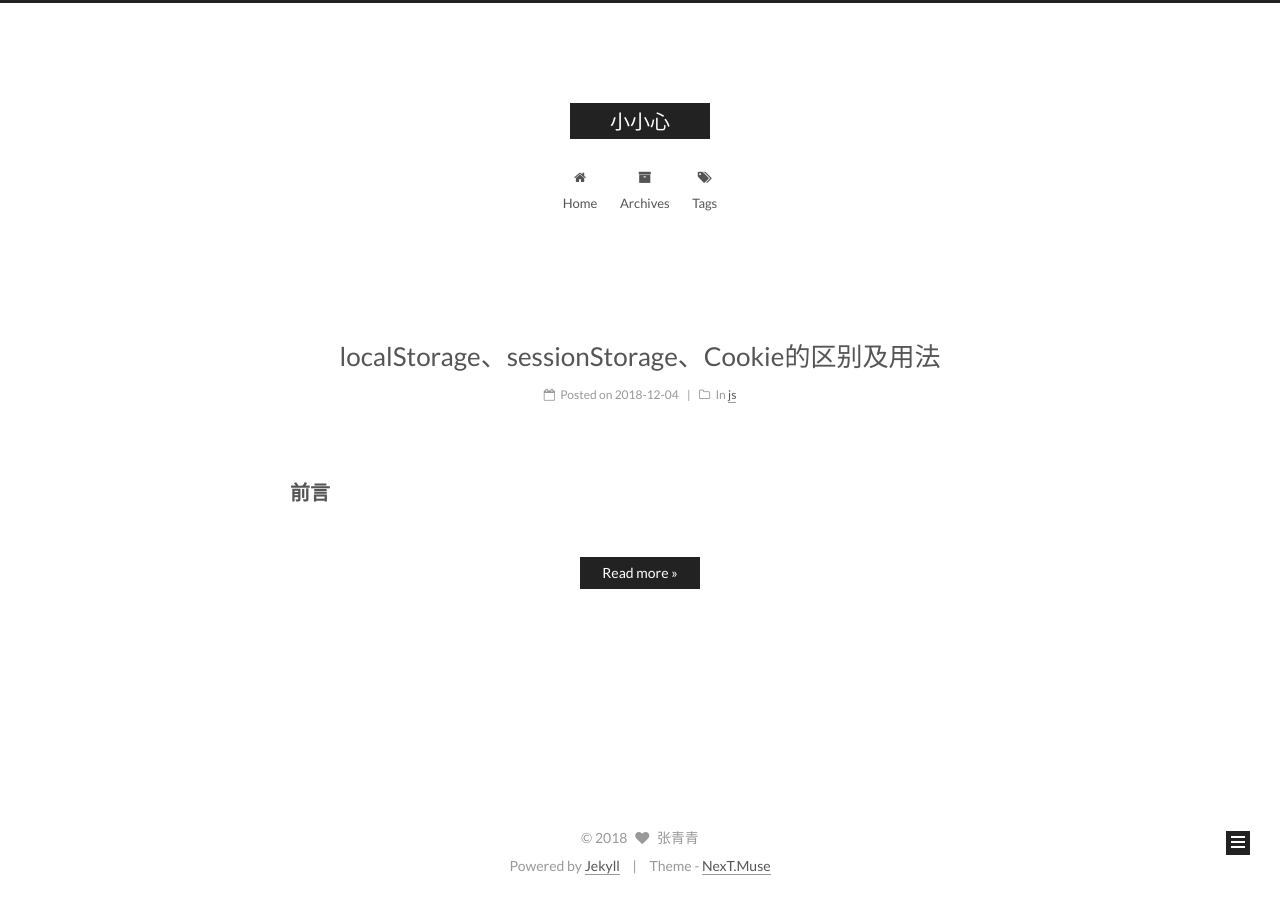
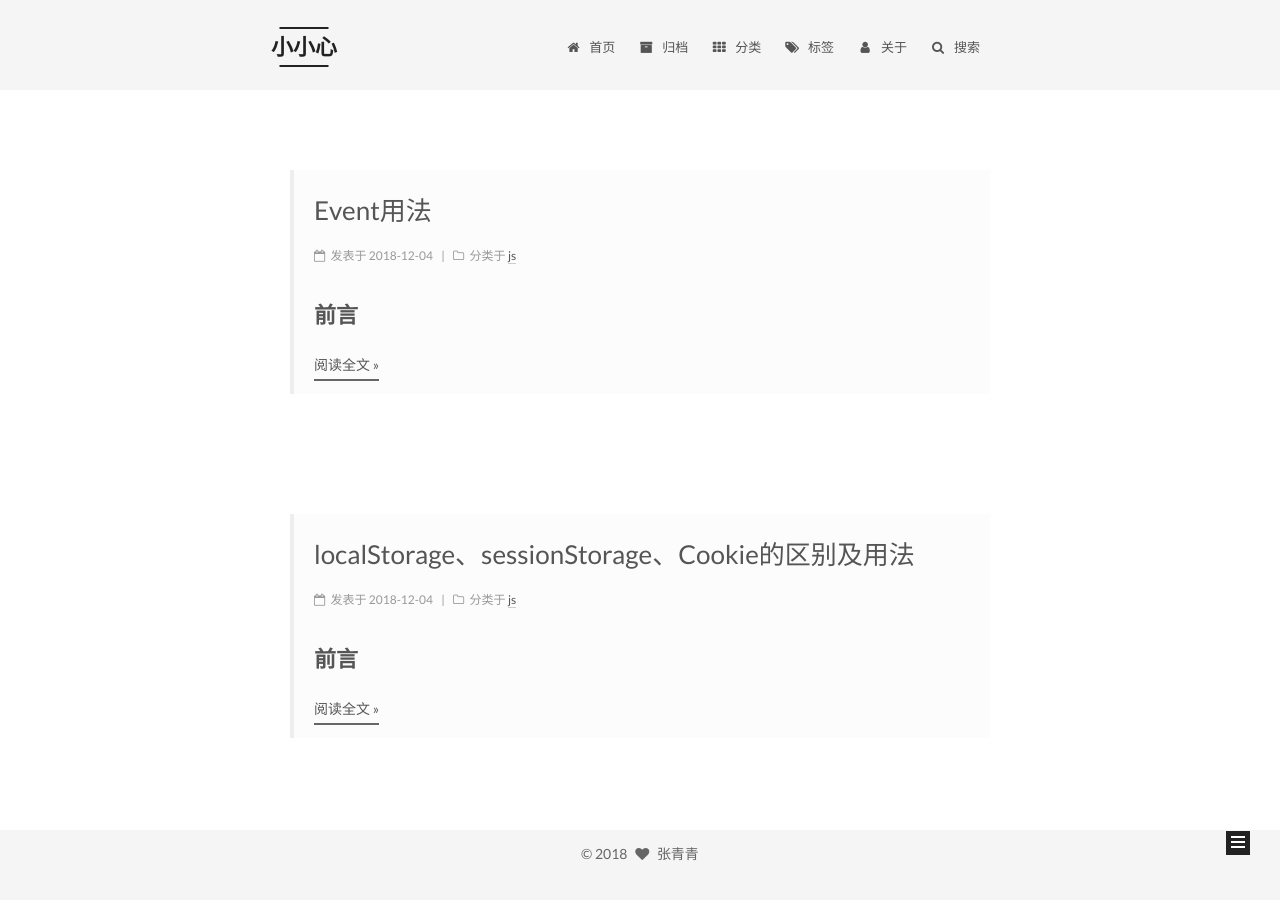
Before and after one commit to Special-You/Special-You.github.io, a Jekyll site: the page built from index.html, in a window 1280 px wide. Built offline with Jekyll 4.4.1, drawn with Linux system fonts in a browser that asks for light colours; the list of posts is cut into pages by our own code.

Commit message:
修改样式

```diff
--- a/_config.yml
+++ b/_config.yml
@@ -5,11 +5,11 @@
 
 # Site
 title: 小小心
-subtitle:
-description:
+subtitle: love
+description: 星辰大海
 author:  张青青
 # Support language: de, en, fr-FR, id, ja, ko, pt-BR, pt, ru, zh-Hans, zh-hk, zh-tw
-language: en
+language: zh-Hans
 date_format: '%Y-%m-%d'
 
 # URL
@@ -84,7 +84,7 @@
 # Set rss to false to disable feed link.
 # Leave rss as empty to use site's feed link.
 # Set rss to specific value if you have burned your feed already.
-rss:
+rss: false
 
 # Specify the date when the site was setup
 #since: 2015
@@ -93,7 +93,7 @@
 authoricon: heart
 
 # Footer `powered-by` and `theme-info` copyright
-copyright: true
+copyright: false
 
 # ---------------------------------------------------------------
 # SEO Settings
@@ -109,7 +109,7 @@
 
 # If true, will add site-subtitle to index page, added in jekyll config.
 # subtitle: Subtitle
-index_with_subtitle: false
+index_with_subtitle: true
 
 # ---------------------------------------------------------------
 # Menu Settings
@@ -118,10 +118,10 @@
 # When running the site in a subdirectory (e.g. domain.tld/blog), remove the leading slash (/archives -> archives)
 menu:
   home: /
-  #categories: /categories/
-  #about: /about/
   archives: /archives/
+  categories: /categories/
   tags: /tags/
+  about: /about/
   #sitemap: /sitemap.xml
   #commonweal: /404.html
 
@@ -151,8 +151,8 @@
 # ---------------------------------------------------------------
 
 # Schemes
-scheme: Muse
-#scheme: Mist
+#scheme: Muse
+scheme: Mist
 #scheme: Pisces
 
 
@@ -213,8 +213,8 @@
 # Social Links
 # Key is the link label showing to end users.
 # Value is the target link (E.g. GitHub: https://github.com/iissnan)
-#social:
-  #LinkLabel: Link
+social:
+  GitHub: https://github.com/Special-You
 
 
 # Social Links Icons
@@ -233,7 +233,7 @@
 
 # Sidebar Avatar
 # in directory: /assets/images/avatar.gif
-#avatar:
+avatar: /assets/images/avatar.jpg
 
 
 # Table Of Contents in the Sidebar
@@ -586,7 +586,7 @@
 
 # Local search
 local_search:
-  enable: false
+  enable: true
   # if auto, trigger search by changing input
   # if manual, trigger search by pressing enter key or search button
   trigger: auto
--- a/_posts/2018-12-04-js-localStorage.md
+++ b/_posts/2018-12-04-js-localStorage.md
@@ -1,9 +1,10 @@
 ---
 title: localStorage、sessionStorage、Cookie的区别及用法
 date: 2018-12-04 21:58:04
-link:
-categories:
-- js
+tags:
+    - js
+    - html
+categories: js
 ---
 
 ## 前言
--- /dev/null
+++ b/_posts/2018-12-05-js-event.md
@@ -0,0 +1,16 @@
+---
+title: Event用法
+date: 2018-12-04 21:58:04
+tags:
+    - js
+    - event
+categories: js
+---
+
+## 前言
+
+event
+
+## 啊啊啊地方
+
+范德萨范德萨
--- a/_sass/_schemes/Mist/_posts-expanded.scss
+++ b/_sass/_schemes/Mist/_posts-expanded.scss
@@ -10,7 +10,7 @@
   }
   .post-eof { display: none; }
 
-  .post { margin-top: 120px; }
+  .post { margin-top: 120px; background: #fcfcfc; padding: 5px 40px 5px 20px; border-left: 4px solid #eee;}
   .post:first-child { margin-top: 0; }
 
   .post-meta {
--- a/_sass/_schemes/Mist/index.scss
+++ b/_sass/_schemes/Mist/index.scss
@@ -79,7 +79,7 @@
 }
 .footer-inner {
   margin: 0 auto;
-  text-align: left;
+  text-align: center;
 
   @include mobile() {
     width: auto;
```
Also changed, not shown: about/index.md (+1 -1 lines), Gemfile.lock, assets/images/avatar.jpg (added).
